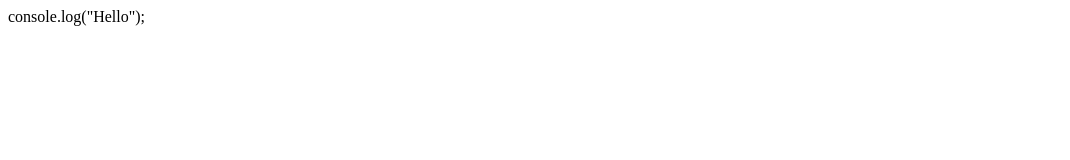
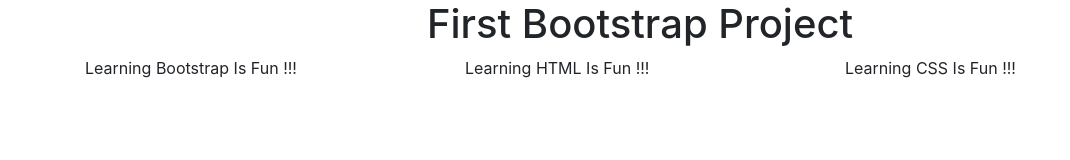
Before and after one commit to qparks753/Bootstrap-4-Drills, a plain HTML site: page index.html in a window 1280 px wide. Shown: the whole page, without its empty margins (0-1070 px from the left). Drawn offline with nearby package versions, Linux system fonts and the light colour scheme.

Commit message:
added bootstrap container and grid

```diff
--- a/index.html
+++ b/index.html
@@ -1 +1,33 @@
-console.log("Hello");
+<!DOCTYPE html>
+<html lang="en">
+<head>
+    <meta charset="UTF-8">
+    <meta http-equiv="X-UA-Compatible" content="IE=edge">
+    <meta name="viewport" content="width=device-width, initial-scale=1.0">
+    <title>Document</title>
+    <link rel="stylesheet" href="https://maxcdn.bootstrapcdn.com/bootstrap/4.0.0/css/bootstrap.min.css" integrity="sha384-Gn5384xqQ1aoWXA+058RXPxPg6fy4IWvTNh0E263XmFcJlSAwiGgFAW/dAiS6JXm" crossorigin="anonymous">
+    <link rel="stylesheet" href="styles.css">
+</head>
+<body>
+
+    <div class="container">
+        <div class="row justify-content-center">
+         <h1>First Bootstrap Project</h1>
+        </div>
+
+        <div class="row justify-content-center">
+          <div class="col">Learning Bootstrap Is Fun !!!</div>
+          <div class="col">Learning HTML Is Fun !!!</div>
+          <div class="col">Learning CSS Is Fun !!!</div>
+        </div>
+
+    </div>
+
+    <div class="row justify-content-center">
+
+    </div>
+
+
+
+</body>
+</html>
--- /dev/null
+++ b/styles.css
@@ -0,0 +1,4 @@
+/* .container{
+    background-color: blue;
+    height: 500px;
+} */
```
Also changed, not shown: app.js (added), 1 other file.
